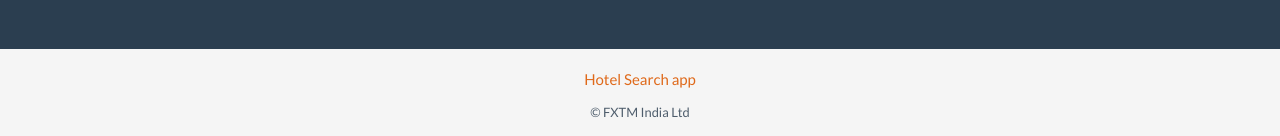
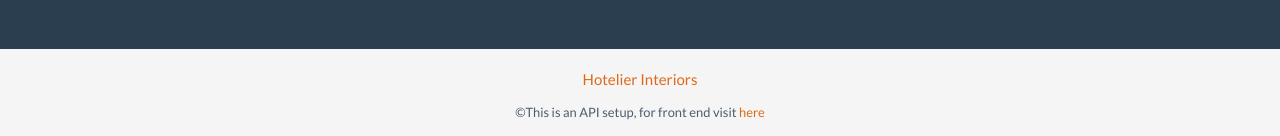
Before and after one commit to emmanuelraj7/FOREXapp, a website: page public/index.html in a window 1280 px wide. Shown: the part 661-797 px from the top of the page. Drawn offline with nearby package versions, Linux system fonts and the light colour scheme; some packages are replaced by stand-ins of ours; no server answers.

Commit message:
Update index.html

```diff
--- a/public/index.html
+++ b/public/index.html
@@ -12,11 +12,11 @@
   <footer class="footer">
     <div class="container">
       <p class="text-muted text-center">
-        <a href="http://hotelier.com" target="_blank">Hotel Search app</a>
+        <a href="http://www.hotelierinteriors.com/" target="_blank">Hotelier Interiors</a>
       </p>
 
       <p class="text-muted text-center">
-        <small>&copy; FXTM India Ltd</small>
+        <small>&copy;This is an API setup, for front end visit <a href="http://www.hotelierinteriors.com/">here</a></small>
       </p>
     </div>
   </footer>
```
